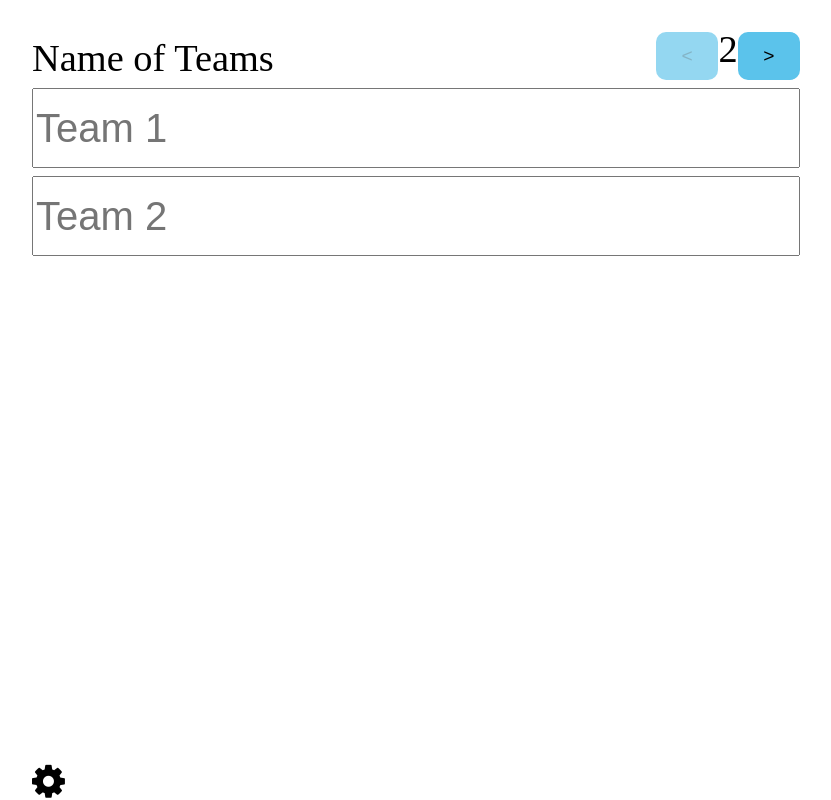
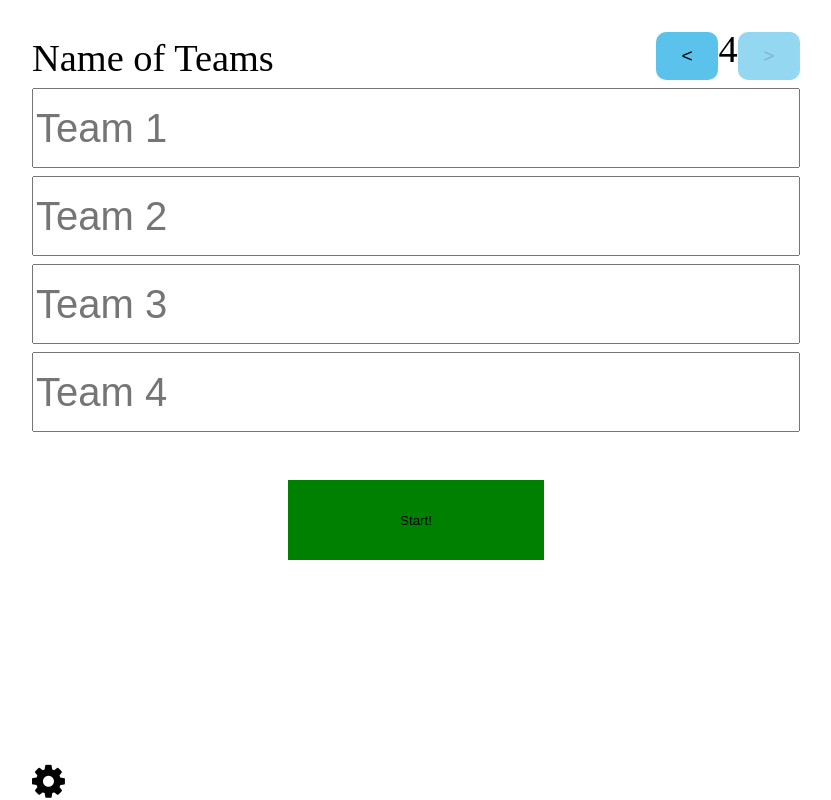
Before and after one commit to Risingvirtue/Taboo, a React (Create React App) app: page / in a window 1280 px wide. Shown: the whole page, without its empty margins (224-1055 px from the left). Built offline with nearby package versions, Linux system fonts and the light colour scheme.

Commit message:
main page proto

```diff
--- a/src/Title/Title.css
+++ b/src/Title/Title.css
@@ -7,7 +7,6 @@
   width: 60%;
   margin-left: 20%;
   height: 100vh;
-
 }
 
 .team {
@@ -36,3 +35,16 @@
   position: absolute;
   bottom: 0px;
 }
+
+#start {
+  background-color: #008000;
+  position: absolute;
+  bottom: 30%;
+  height: 10vh;
+  width: 20%;
+  left: 40%;
+}
+
+#start:hover {
+  opacity: 0.90;
+}
--- a/src/Title/Title.js
+++ b/src/Title/Title.js
@@ -7,7 +7,9 @@
     this.state = {
       teams: [
         {id: 0, name: ""},
-        {id: 1, name: ""}
+        {id: 1, name: ""},
+        {id: 2, name: ""},
+        {id: 3, name: ""}
       ]
     }
 
@@ -44,6 +46,9 @@
         <div>
         {this.state.teams.map(team => <input className="team-name" placeholder={'Team ' + (team.id + 1)} />)}
         </div>
+
+        <button id="start">Start!</button>
+
         <i id="settings" className="fa fa-cog" aria-hidden="true"></i>
       </div>
     )
```
